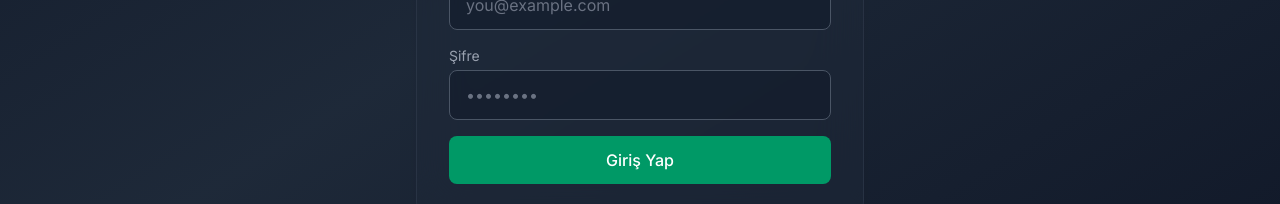
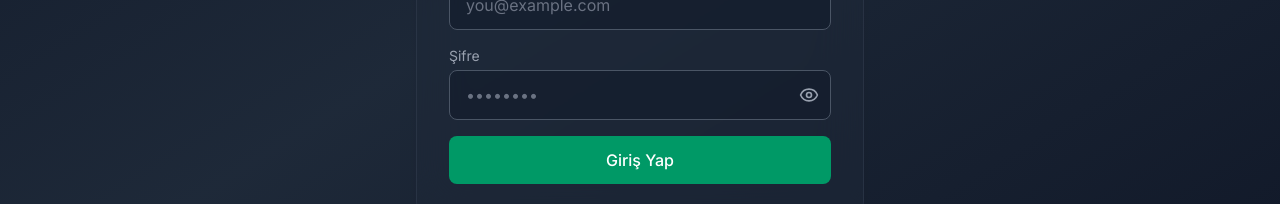
Before and after one commit to aemregul/PepperRootAiAgency, a Next.js app in the folder frontend/: page /login in a window 1280 px wide. Shown: the part 480-684 px from the top of the page. Built offline with nearby package versions, Linux system fonts and the light colour scheme; no server answers.

Commit message:
fix: Login page improvements - password toggle, double-click fix, better OAuth error

```diff
--- a/frontend/src/app/login/page.tsx
+++ b/frontend/src/app/login/page.tsx
@@ -1,12 +1,13 @@
 'use client';
 
-import { useState } from 'react';
+import { useState, useEffect } from 'react';
 import { useRouter } from 'next/navigation';
 import { useAuth } from '@/contexts/AuthContext';
+import { Eye, EyeOff } from 'lucide-react';
 
 export default function LoginPage() {
     const router = useRouter();
-    const { login, register, loginWithGoogle, user } = useAuth();
+    const { login, register, loginWithGoogle, user, isLoading: authLoading } = useAuth();
 
     const [isLogin, setIsLogin] = useState(true);
     const [email, setEmail] = useState('');
@@ -14,10 +15,26 @@ export default function LoginPage() {
     const [fullName, setFullName] = useState('');
     const [error, setError] = useState('');
     const [isLoading, setIsLoading] = useState(false);
+    const [showPassword, setShowPassword] = useState(false);
 
-    // Redirect if already logged in
+    // Redirect if already logged in - useEffect ile çözüm
+    useEffect(() => {
+        if (user && !authLoading) {
+            router.push('/app');
+        }
+    }, [user, authLoading, router]);
+
+    // Loading state while checking auth
+    if (authLoading) {
+        return (
+            <div className="min-h-screen bg-gradient-to-br from-gray-900 via-gray-800 to-gray-900 flex items-center justify-center">
+                <div className="text-white text-lg">Yükleniyor...</div>
+            </div>
+        );
+    }
+
+    // Already logged in, show nothing while redirecting
     if (user) {
-        router.push('/app');
         return null;
     }
 
@@ -124,15 +141,24 @@ export default function LoginPage() {
 
                         <div>
                             <label className="block text-sm text-gray-400 mb-1">Şifre</label>
+                            <div className="relative">
                                 <input
-                                type="password"
+                                    type={showPassword ? "text" : "password"}
                                     value={password}
                                     onChange={(e) => setPassword(e.target.value)}
                                     required
                                     minLength={6}
-                                className="w-full bg-gray-900/50 border border-gray-600 rounded-lg px-4 py-3 text-white placeholder-gray-500 focus:outline-none focus:border-emerald-500 transition-colors"
+                                    className="w-full bg-gray-900/50 border border-gray-600 rounded-lg px-4 py-3 pr-12 text-white placeholder-gray-500 focus:outline-none focus:border-emerald-500 transition-colors"
                                     placeholder="••••••••"
                                 />
+                                <button
+                                    type="button"
+                                    onClick={() => setShowPassword(!showPassword)}
+                                    className="absolute right-3 top-1/2 -translate-y-1/2 text-gray-400 hover:text-white transition-colors"
+                                >
+                                    {showPassword ? <EyeOff size={20} /> : <Eye size={20} />}
+                                </button>
+                            </div>
                         </div>
 
                         {error && (
```
Also changed, not shown: 1 other file (tests, documents, lock files or other folders). Lines whose indentation alone changed are shown as unchanged.
